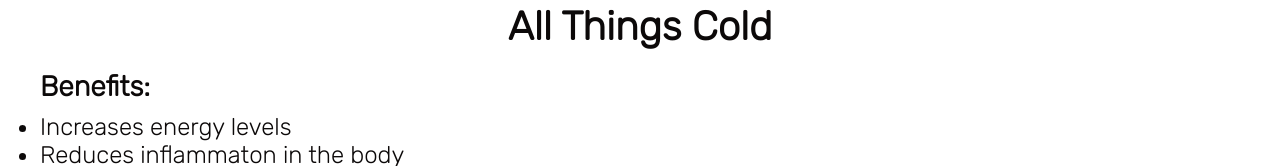
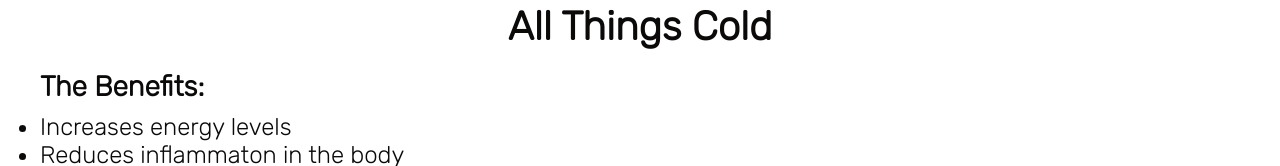
Before and after one commit to MattWass/My-Project-1-5, a plain HTML site: page index.html in a window 1280 px wide. Shown: the part 637-803 px from the top of the page. Drawn offline with Linux system fonts and the light colour scheme.

Commit message:
last little corrections of grammar on README.md

```diff
--- a/index.html
+++ b/index.html
@@ -52,7 +52,7 @@
     <!-- Benefits -->
     <section id="allthingscold" class="section text-center">
       <h2>All Things Cold</h2>
-      <h3>Benefits:</h3>
+      <h3>The Benefits:</h3>
       <ul>
         <li>Increases energy levels</li>
         <li>Reduces inflammaton in the body</li>
```
Also changed, not shown: image-6.png (added), 1 other file.
